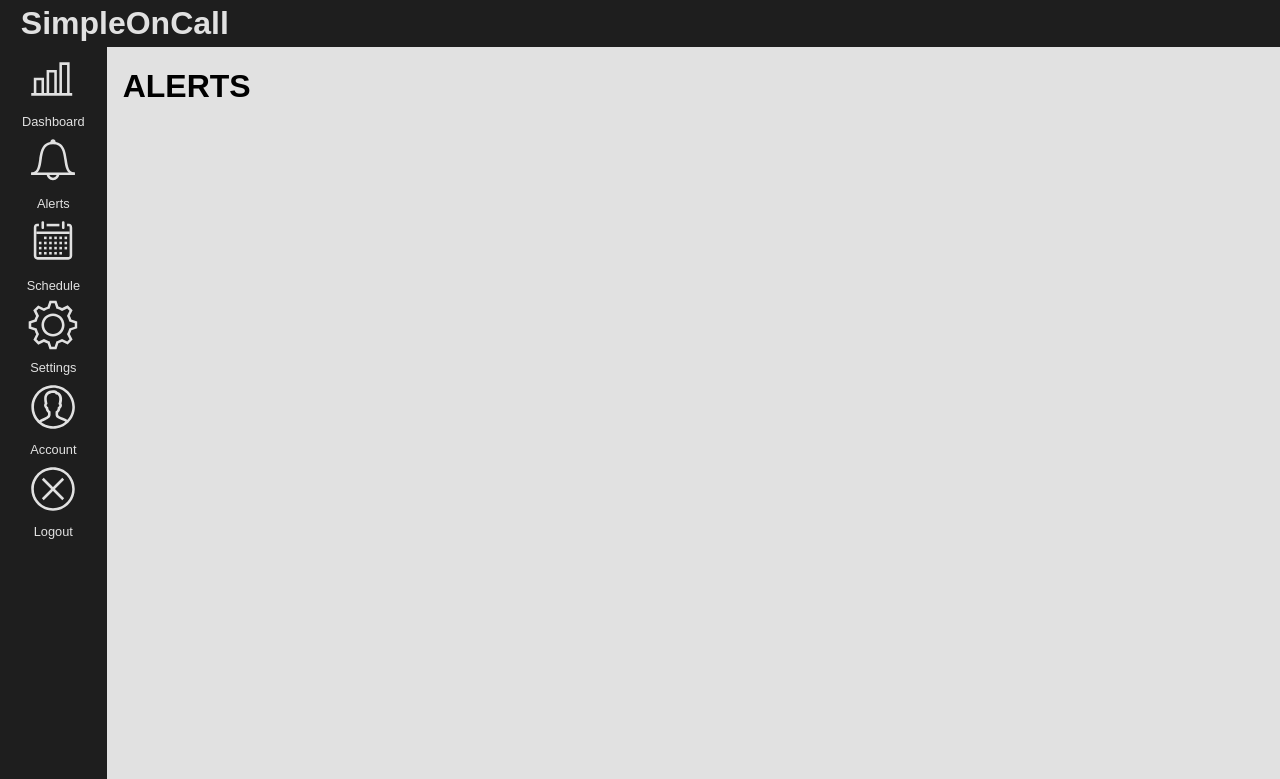
After one commit to simpleoncall/simpleoncall, a Django app: template simpleoncall/templates/alerts.html in a window 1280 px wide. The commit adds this page. Shown: the top 779 px of the page. Run offline with Django 3.2, Linux system fonts and the light colour scheme; the template is opened without the code that fills it, so the values that code supplies are empty; parts of the project's set-up code (start-up, migrations or seed data) failed here and were passed over.

Commit message:
add basics for alerts and schedule pages

```diff
--- /dev/null
+++ b/simpleoncall/templates/alerts.html
@@ -0,0 +1,6 @@
+{% extends "layout.html" %}
+{% block content %}
+<article id="alerts">
+  <h1>Alerts</h1>
+</article>
+{% endblock %}
--- a/simpleoncall/templates/partials/menu.html
+++ b/simpleoncall/templates/partials/menu.html
@@ -7,6 +7,22 @@
       </a>
       <span class="menu-label">
         Dashboard
+      </span>
+    </li>
+    <li>
+      <a href="{% url 'alerts' %}">
+        {% evil_icon ei-bell %}
+      </a>
+      <span class="menu-label">
+        Alerts
+      </span>
+    </li>
+    <li>
+      <a href="{% url 'schedule' %}">
+        {% evil_icon ei-calendar %}
+      </a>
+      <span class="menu-label">
+        Schedule
       </span>
     </li>
     <li>
--- /dev/null
+++ b/simpleoncall/templates/schedule.html
@@ -0,0 +1,6 @@
+{% extends "layout.html" %}
+{% block content %}
+<article id="schedule">
+  <h1>Schedule</h1>
+</article>
+{% endblock %}
--- a/simpleoncall/urls.py
+++ b/simpleoncall/urls.py
@@ -11,6 +11,8 @@ urlpatterns = patterns(
     url(r'^logout', 'simpleoncall.views.logout', name='logout'),
     url(r'^settings', 'simpleoncall.views.settings', name='settings'),
     url(r'^account', 'simpleoncall.views.account', name='account'),
+    url(r'^schedule', 'simpleoncall.views.schedule', name='schedule'),
+    url(r'^alerts', 'simpleoncall.views.alerts', name='alerts'),
     url(r'^admin/', include(admin.site.urls)),
     url(r'^api/', include(api.urlpatterns, namespace='api')),
 )
```
Also changed, not shown: simpleoncall/views.py (+10 -0 lines).
